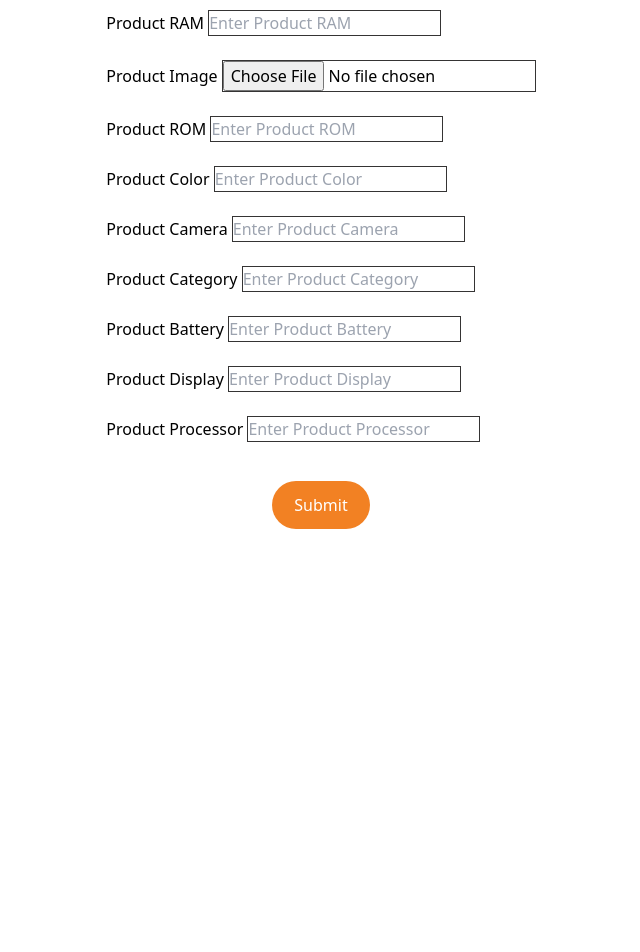
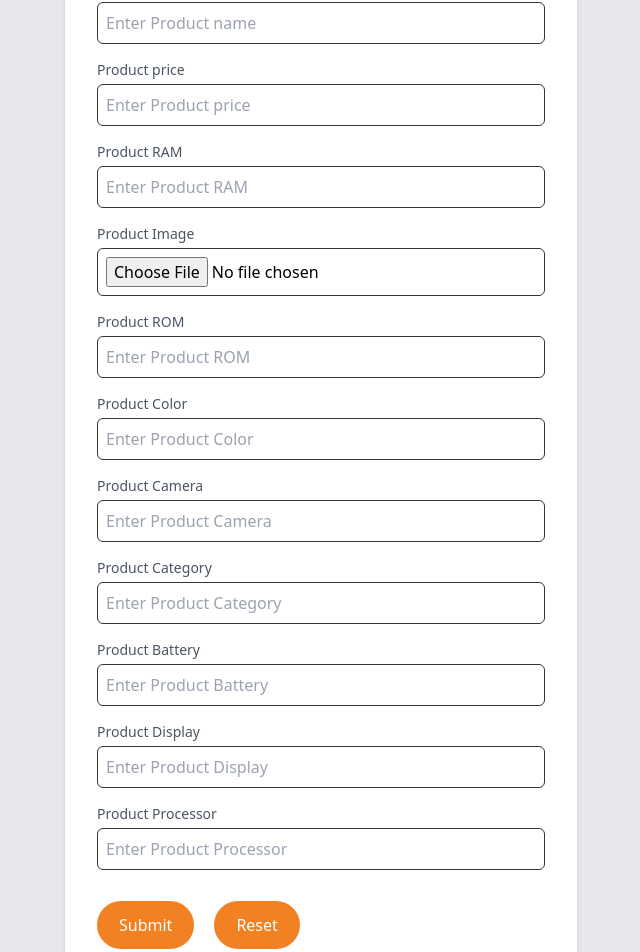
Before and after one commit to Milanbharadva/mobile-planet-react, a React (Create React App) app: page /admin/editproduct in a window 1280 px wide. Shown: the part 220-1172 px from the top of the page, without its empty margins (319-959 px from the left). Before the commit the page ends 800 px from the top, so only its background shows below. Built offline with nearby package versions, Linux system fonts and the light colour scheme; no server answers; the database is empty; sample sign-in values are in the browser's storage.

Commit message:
form reset

```diff
--- a/src/components/admin/EditProduct.js
+++ b/src/components/admin/EditProduct.js
@@ -15,23 +15,27 @@
     }
   }, []);
   const notify = () => toast.success("Product updated sucessfully");
+  const formRef = useRef();
+
   const loadeddata = useFetch("product");
   const productforedit = loadeddata.loadeddata.filter(
     (item) => item.id == state.productid
   )[0];
-  const [formdata, setFormdata] = useState({
-    productname: "",
-    productprice: "",
-    productram: "",
-    productrom: "",
-    productcolor: "",
-    productcamera: "",
-    productbattery: "",
-    productdisplay: "",
-    productprocessor: "",
-    productimage: "",
-    categoryname: "",
-  });
+  const initialformdata = {
+    productname: productforedit && productforedit.productname,
+    productprice: productforedit && productforedit.productprice,
+    productram: productforedit && productforedit.productram,
+    productrom: productforedit && productforedit.productrom,
+    productcolor: productforedit && productforedit.productcolor,
+    productcamera: productforedit && productforedit.productcamera,
+    productbattery: productforedit && productforedit.productbattery,
+    productdisplay: productforedit && productforedit.productdisplay,
+    productprocessor: productforedit && productforedit.productprocessor,
+    productimage: productforedit && productforedit.productimage,
+    categoryname: productforedit && productforedit.categoryname,
+  };
+  console.log(initialformdata);
+  const [formdata, setFormdata] = useState(initialformdata);
   useEffect(() => {
     setFormdata(productforedit);
   }, [productforedit]);
@@ -50,18 +54,17 @@
   }
 
   return (
-    <>
+    <div className="bg-gray-200">
       <AdminNavbar />
-
+      <div className="flex justify-center items-center">
+        <div className="bg-white p-8 rounded shadow-md w-[40vw]">
+          <h2 className="text-2xl font-semibold mb-6">Edit Product</h2>
+          <form method="post" ref={formRef} onSubmit={validate}>
             <div>
-        <form
-          method="post"
-          onSubmit={validate}
-          className=" mt-5 flex flex-col justify-center items-center"
-        >
-          <div className="card-body">
-            <div className="form-group">
-              <label htmlFor="exampleInputEmail1">Product name </label>
+              <div className="mb-4">
+                <label className="block text-sm font-medium text-gray-600">
+                  Product name
+                </label>
                 <input
                   type="text"
                   name="productname"
@@ -70,12 +73,17 @@
                   onChange={(e) => {
                     handler(e);
                   }}
+                  className="mt-1 p-2 w-full border rounded-md"
                   autoComplete="on"
                 />
               </div>
-            <br />
-            <div className="form-group">
-              <label htmlFor="exampleInputEmail1">Product price </label>
+              <div className="mb-4">
+                <label
+                  className="block text-sm font-medium text-gray-600"
+                  htmlFor="exampleInputEmail1"
+                >
+                  Product price
+                </label>
                 <input
                   type="number"
                   name="productprice"
@@ -84,12 +92,16 @@
                   onChange={(e) => {
                     handler(e);
                   }}
+                  className="mt-1 p-2 w-full border rounded-md"
                 />
               </div>
-            <br />
-
-            <div className="form-group">
-              <label htmlFor="exampleInputEmail1">Product RAM </label>
+              <div className="mb-4">
+                <label
+                  className="block text-sm font-medium text-gray-600"
+                  htmlFor="exampleInputEmail1"
+                >
+                  Product RAM
+                </label>
                 <input
                   type="number"
                   name="productram"
@@ -98,15 +110,19 @@
                   onChange={(e) => {
                     handler(e);
                   }}
+                  className="mt-1 p-2 w-full border rounded-md"
                 />
               </div>
-            <br />
-            <div className="form-group">
-              <div className="custom-file">
-                <label htmlFor="exampleInputFile">Product Image </label>
+              <div className="mb-4">
+                <label
+                  className="block text-sm font-medium text-gray-600"
+                  htmlFor="exampleInputFile"
+                >
+                  Product Image
+                </label>
                 <input
                   type="file"
-                  className="custom-file-input"
+                  className="mt-1 p-2 w-full border rounded-md"
                   id="exampleInputFile"
                   name="productimage"
                   onChange={(e) => {
@@ -115,10 +131,13 @@
                 />
                 {formdata && formdata.productimage}
               </div>
-            </div>
-            <br />
-            <div className="form-group">
-              <label htmlFor="exampleInputEmail1">Product ROM </label>
+              <div className="mb-4">
+                <label
+                  className="block text-sm font-medium text-gray-600"
+                  htmlFor="exampleInputEmail1"
+                >
+                  Product ROM
+                </label>
                 <input
                   type="number"
                   name="productrom"
@@ -127,10 +146,16 @@
                   onChange={(e) => {
                     handler(e);
                   }}
+                  className="mt-1 p-2 w-full border rounded-md"
                 />
-              <br />
-              <br />
-              <label htmlFor="exampleInputEmail1">Product Color </label>
+              </div>
+              <div className="mb-4">
+                <label
+                  className="block text-sm font-medium text-gray-600"
+                  htmlFor="exampleInputEmail1"
+                >
+                  Product Color
+                </label>
                 <input
                   type="text"
                   name="productcolor"
@@ -139,10 +164,16 @@
                   onChange={(e) => {
                     handler(e);
                   }}
+                  className="mt-1 p-2 w-full border rounded-md"
                 />
               </div>
-            <br />
-            <label htmlFor="exampleInputEmail1">Product Camera </label>
+              <div className="mb-4">
+                <label
+                  className="block text-sm font-medium text-gray-600"
+                  htmlFor="exampleInputEmail1"
+                >
+                  Product Camera
+                </label>
                 <input
                   type="text"
                   name="productcamera"
@@ -151,10 +182,16 @@
                   onChange={(e) => {
                     handler(e);
                   }}
+                  className="mt-1 p-2 w-full border rounded-md"
                 />
-            <br />
-            <br />
-            <label htmlFor="exampleInputEmail1">Product Category </label>
+              </div>
+              <div className="mb-4">
+                <label
+                  className="block text-sm font-medium text-gray-600"
+                  htmlFor="exampleInputEmail1"
+                >
+                  Product Category
+                </label>
                 <input
                   type="text"
                   name="categoryname"
@@ -163,10 +200,16 @@
                   onChange={(e) => {
                     handler(e);
                   }}
+                  className="mt-1 p-2 w-full border rounded-md"
                 />
-            <br />
-            <br />
-            <label htmlFor="exampleInputEmail1">Product Battery </label>
+              </div>
+              <div className="mb-4">
+                <label
+                  className="block text-sm font-medium text-gray-600"
+                  htmlFor="exampleInputEmail1"
+                >
+                  Product Battery
+                </label>
                 <input
                   type="text"
                   name="productbattery"
@@ -175,10 +218,16 @@
                   onChange={(e) => {
                     handler(e);
                   }}
+                  className="mt-1 p-2 w-full border rounded-md"
                 />
-            <br />
-            <br />
-            <label htmlFor="exampleInputEmail1">Product Display </label>
+              </div>
+              <div className="mb-4">
+                <label
+                  className="block text-sm font-medium text-gray-600"
+                  htmlFor="exampleInputEmail1"
+                >
+                  Product Display
+                </label>
                 <input
                   type="text"
                   name="productdisplay"
@@ -187,10 +236,16 @@
                   onChange={(e) => {
                     handler(e);
                   }}
+                  className="mt-1 p-2 w-full border rounded-md"
                 />
-            <br />
-            <br />
-            <label htmlFor="exampleInputEmail1">Product Processor </label>
+              </div>
+              <div className="mb-4">
+                <label
+                  className="block text-sm font-medium text-gray-600"
+                  htmlFor="exampleInputEmail1"
+                >
+                  Product Processor
+                </label>
                 <input
                   type="text"
                   name="productprocessor"
@@ -199,10 +254,13 @@
                   onChange={(e) => {
                     handler(e);
                   }}
+                  className="mt-1 p-2 w-full border rounded-md"
                 />
               </div>
-          <br />
-          <div className="card-footer">
+            </div>
+
+            <div className="mb-4 flex gap-5">
+              <div>
                 <button
                   type="submit"
                   name="submit"
@@ -212,10 +270,23 @@
                   Submit
                 </button>
               </div>
-          <br />
+              <div>
+                <button
+                  type="button"
+                  name="reset"
+                  value="reset"
+                  className="btn btn-primary col-md-12 buttons"
+                  onClick={() => setFormdata(initialformdata)}
+                >
+                  Reset
+                </button>
+              </div>
+            </div>
           </form>
         </div>
-    </>
+      </div>
+      ;
+    </div>
   );
 };
 
```
Also changed, not shown: src/components/admin/AdminProduct.js (+15 -28 lines). Lines whose indentation alone changed are shown as unchanged.
